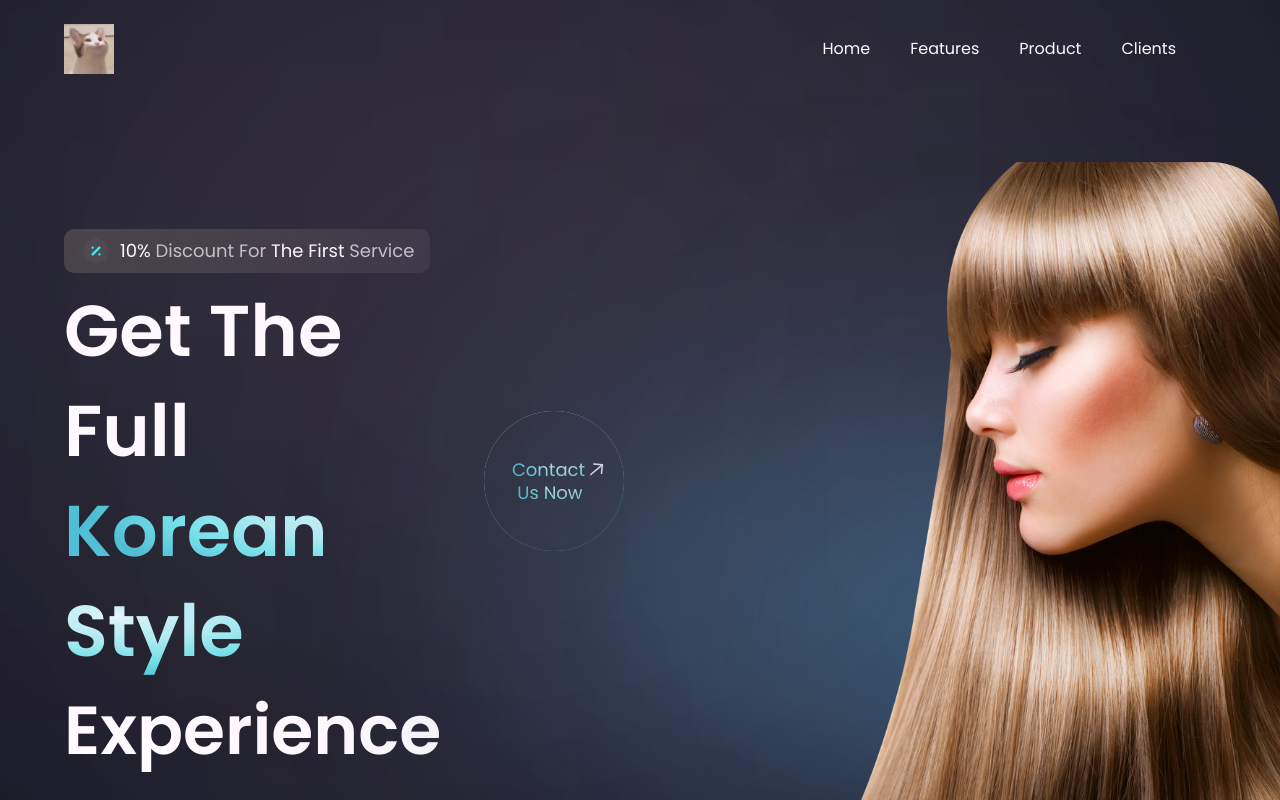
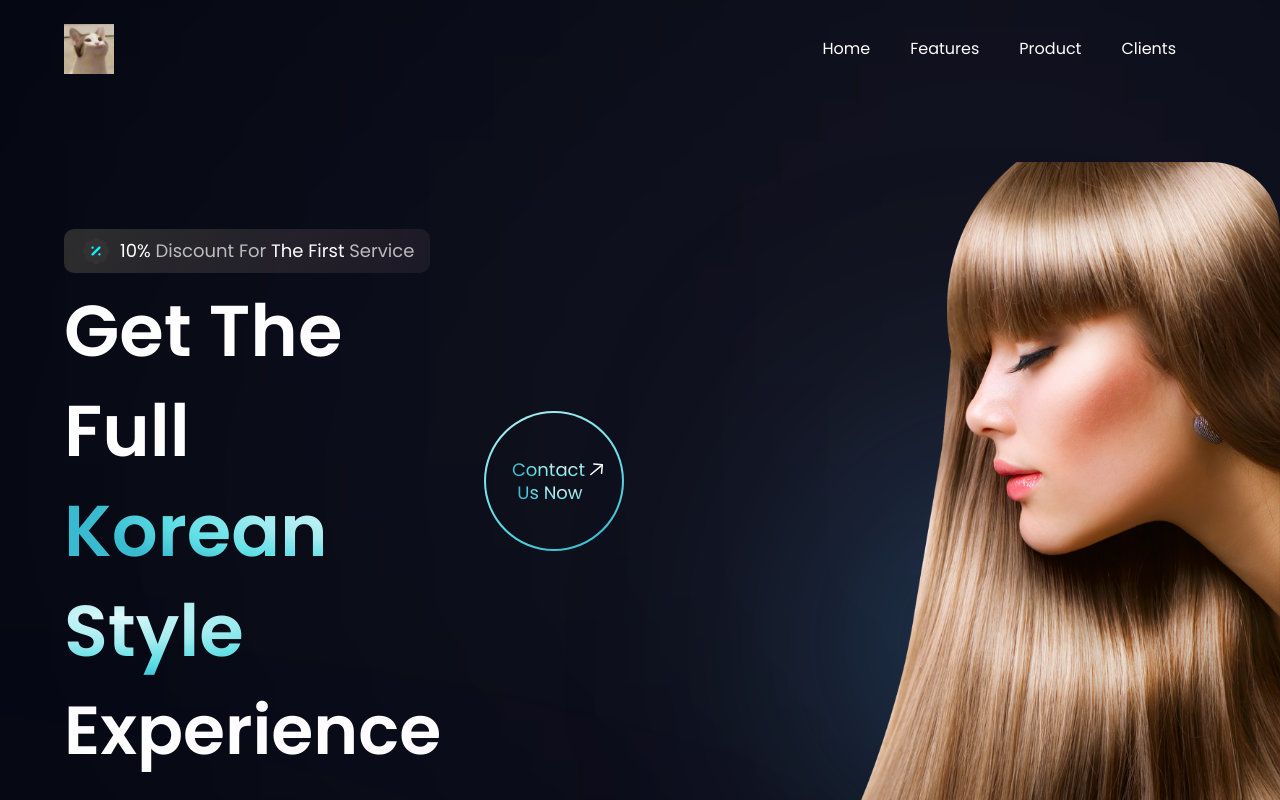
Before and after one commit to koolung/bank_modern_app, a React (Vite) app in the folder bank_modern_app/: page / in a window 1280 px wide. Shown: the top 800 px of the page. Built offline with nearby package versions, Linux system fonts and the light colour scheme.

Commit message:
Hero section refinement

```diff
--- a/bank_modern_app/src/components/ContactUsNow.jsx
+++ b/bank_modern_app/src/components/ContactUsNow.jsx
@@ -4,7 +4,7 @@
 
 const ContactUsNow = () => (
   <div
-    className={`${styles.flexCenter} w-[140px] h-[140px] rounded-full bg-blue-gradient p=[2px] cursor-pointer`}
+    className={`${styles.flexCenter}  w-[140px] h-[140px] rounded-full bg-blue-gradient p-[2px] cursor-pointer`}
   >
     <div
       className={`${styles.flexCenter} flex-col bg-primary w-[100%] h-[100%] rounded-full`}
--- a/bank_modern_app/src/components/Hero.jsx
+++ b/bank_modern_app/src/components/Hero.jsx
@@ -5,9 +5,6 @@
 
 const Hero = () => (
   <section id="home" className={`flex md:flex-row flex-col ${styles.paddingY}`}>
-    <div className="absolute z-[0] w-[40%] h-[35%] top-0 pink__gradient" />
-    <div className="absolute z-[1] w-[80%] h-[80%] rounded-full bottom-40 white__gradient" />
-    <div className="absolute z-[0] w-[50%] h-[50%] right-20 bottom-20 blue__gradient" />
     <div
       className={`flex-1 ${styles.flexStart} flex-col xl:px-0 sm:px-16 px-6`}
     >
```
